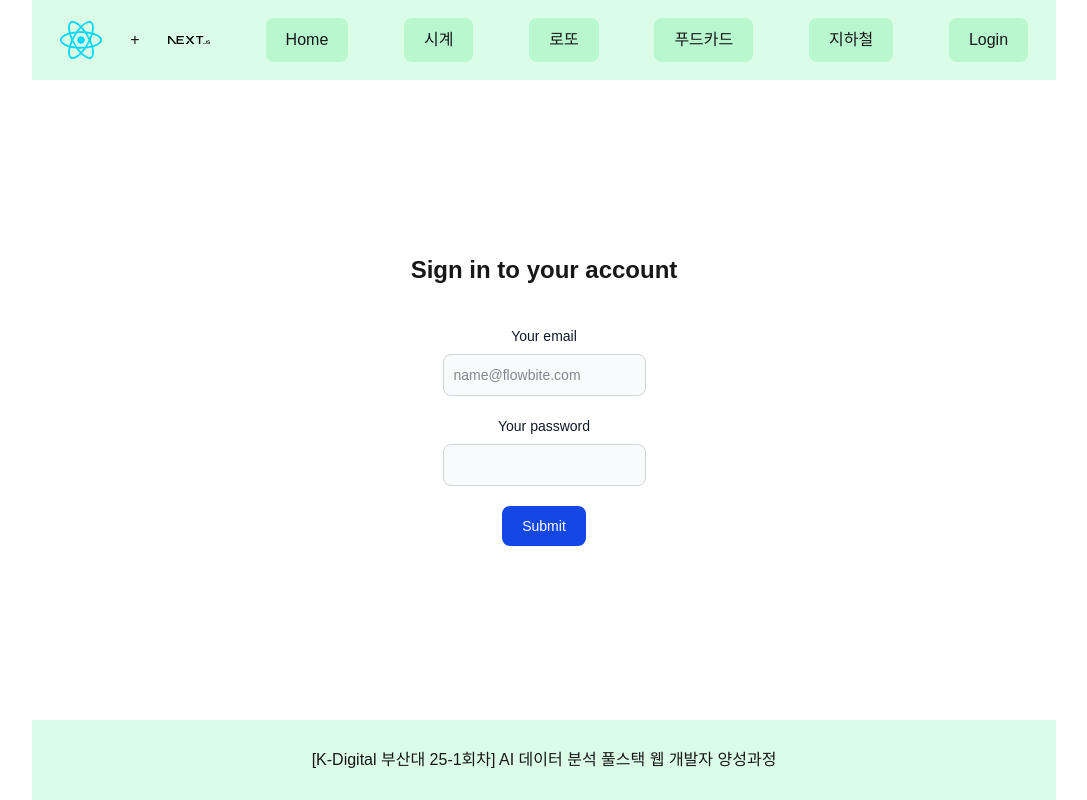
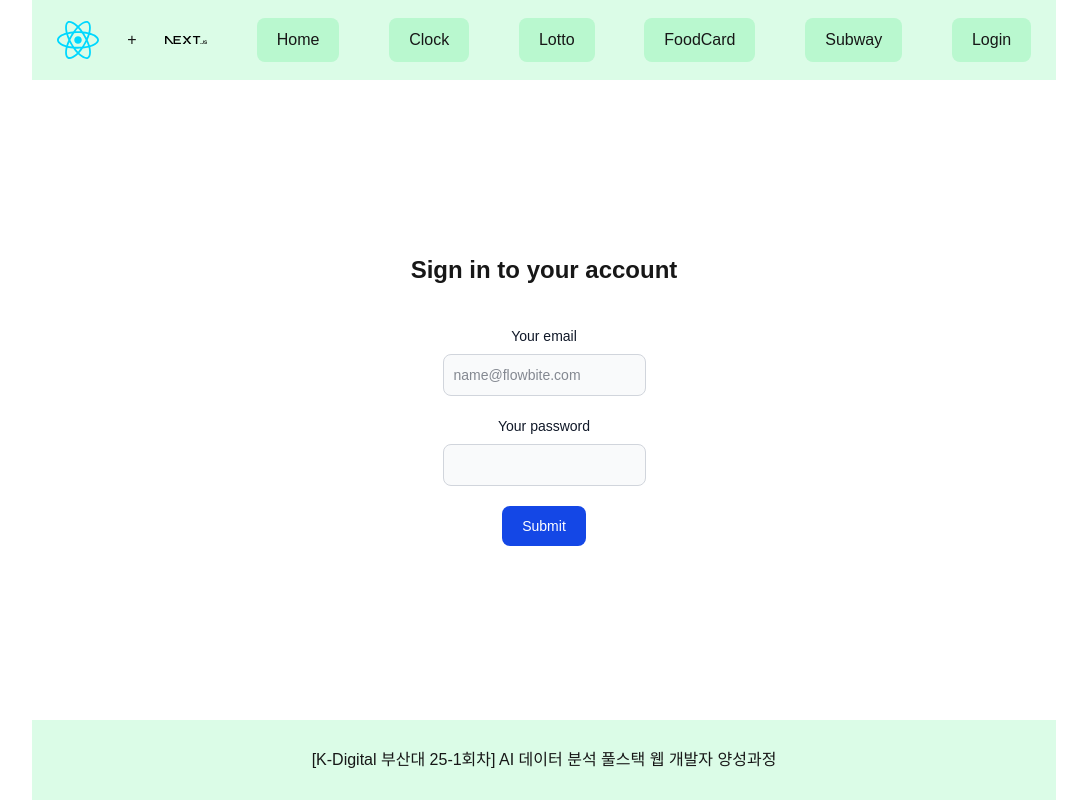
Before and after one commit to yeeun234/kt01_nextjs, a Next.js app: page / in a window 1280 px wide. Shown: the whole page, without its empty margins (96-1183 px from the left). Built offline with nearby package versions, Linux system fonts and the light colour scheme.

Commit message:
fix: make entire Home button clickable using <Link> wrapping the <div>

```diff
--- a/src/components/Nav.tsx
+++ b/src/components/Nav.tsx
@@ -21,22 +21,31 @@ export default function Nav() {
           <Image src="/react.svg" alt="react" width={42} height={42}/> +
           <Image src="/next.svg" alt="react" width={42} height={42}/>
         </div>
-
+        <Link href="/">
           <div className="bg-green-200  hover:bg-green-300   rounded-lg  sm:w-auto px-5 py-2.5 text-center">
-          <Link href="/">Home</Link>
+            Home
           </div>
+        </Link>
+        <Link href="/clock">
           <div className="bg-green-200  hover:bg-green-300   rounded-lg  sm:w-auto px-5 py-2.5 text-center">
-          <Link href="/clock">시계</Link>
+            Clock
           </div>
+        </Link>
+        <Link href="/lotto">
           <div className="bg-green-200  hover:bg-green-300   rounded-lg  sm:w-auto px-5 py-2.5 text-center">
-          <Link href="/lotto">로또</Link>
+            Lotto
           </div>
+        </Link>
+        <Link href="/food">
           <div className="bg-green-200  hover:bg-green-300   rounded-lg  sm:w-auto px-5 py-2.5 text-center">
-          <Link href="/food">푸드카드</Link>
+            FoodCard
           </div>
+        </Link>
+        <Link href="/subway">
           <div className="bg-green-200  hover:bg-green-300   rounded-lg  sm:w-auto px-5 py-2.5 text-center">
-          <Link href="/subway">지하철</Link>
+            Subway
           </div>
+        </Link>
         {/* {login && <Link href="/TodoList">
         <div className="bg-green-200  hover:bg-green-300   rounded-lg  sm:w-auto px-5 py-2.5 text-center">TodoList</div>
         </Link>}
```
Lines whose indentation alone changed are shown as unchanged.
